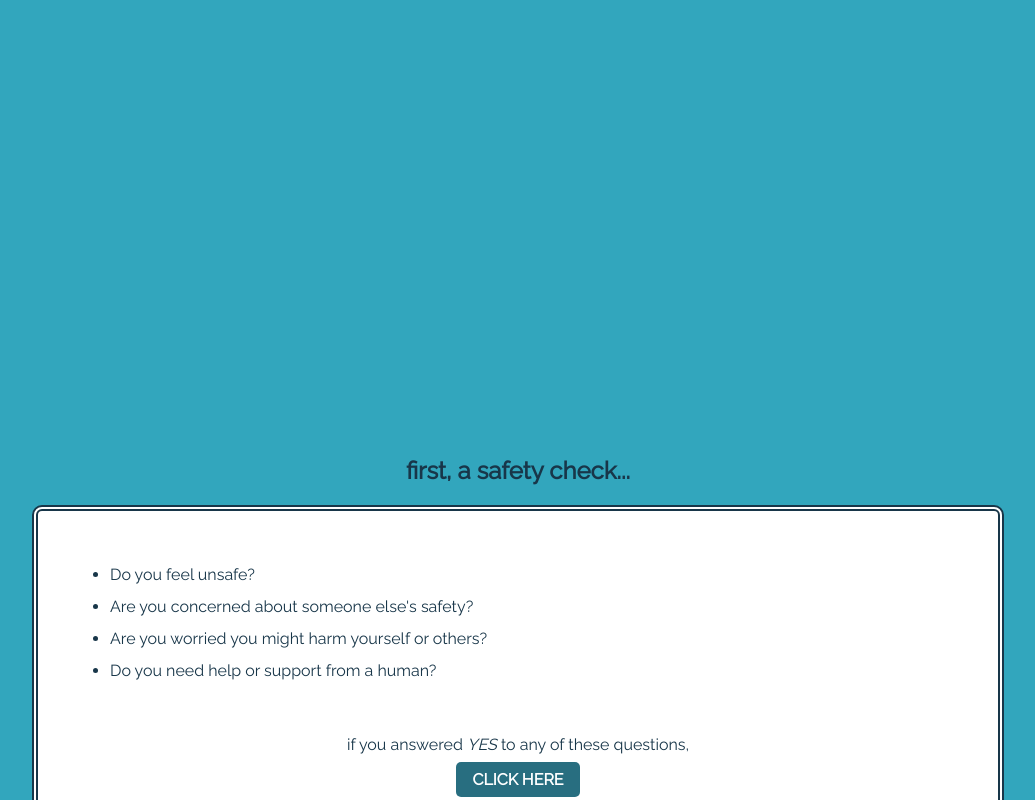
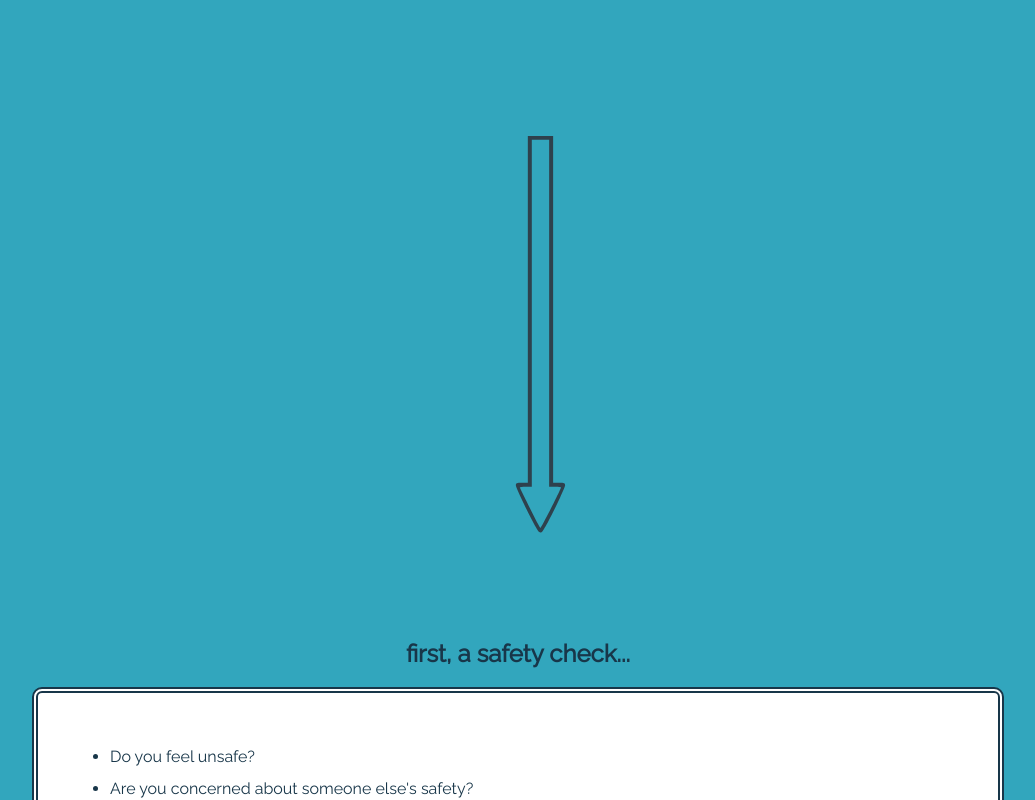
Before and after one commit to misskelly/squishy-checkin, a React (Create React App) app: page /notok in a window 1280 px wide. Shown: the part 520-1320 px from the top of the page, without its empty margins (122-1157 px from the left). Built offline with nearby package versions, Linux system fonts and the light colour scheme; no server answers.

Commit message:
Add arrow

```diff
--- a/src/components/NotOkPage/_NotOkPage.scss
+++ b/src/components/NotOkPage/_NotOkPage.scss
@@ -5,12 +5,13 @@
 
 .not-ok-heading {
   font-family: $heading-font;
-  margin: 0 auto 20rem auto;
+  margin: 0 auto;
   @include font-size(7rem);
   font-weight: bold;
   display: block;
   line-height: 1;
   padding: 10rem;
+
 }
 
 .not-alone-text {
@@ -18,15 +19,20 @@
   font-weight: 300;
   text-shadow: $main-text-color 0 .5px 1px;
   @include font-size(2rem);
-  margin-bottom: 10rem;
 }
 
+.arrow {
+  transform: rotate(180deg);
+  filter: invert(0.4) sepia(1) saturate(1.4) hue-rotate(158.4deg) brightness(0.5);
+  padding-top: 5rem;
+}
 
 .safety-wrapper {
   @include article-wrapper;
   width: 70%;
-  margin: 0 auto;
+  margin: 0 auto 10rem auto;
   padding: 2rem;
+  // margin-bottom: 10rem;
 }
 
 .safety-list {
--- a/src/components/NotOkPage/index.js
+++ b/src/components/NotOkPage/index.js
@@ -2,6 +2,8 @@ import React from 'react';
 import { crisisQuestions } from '../../data';
 import uniqid from 'uniqid';
 import underwater from '../../assets/underwater.jpg';
+import arrow from '../../assets/arrow.svg'
+
 
 export const NotOkPage = () => {
   const questions = crisisQuestions.map((q) => {
@@ -30,6 +32,11 @@ export const NotOkPage = () => {
           You are not alone.
         </span>
       </h1>
+      <img
+        src={ arrow }
+        alt="Arrow pointing to safety check questions"
+        className="arrow"
+        />
       <h2 className="safety-q-heading">
         first, a safety check...
       </h2>
```
Also changed, not shown: src/assets/arrow.svg (added).
